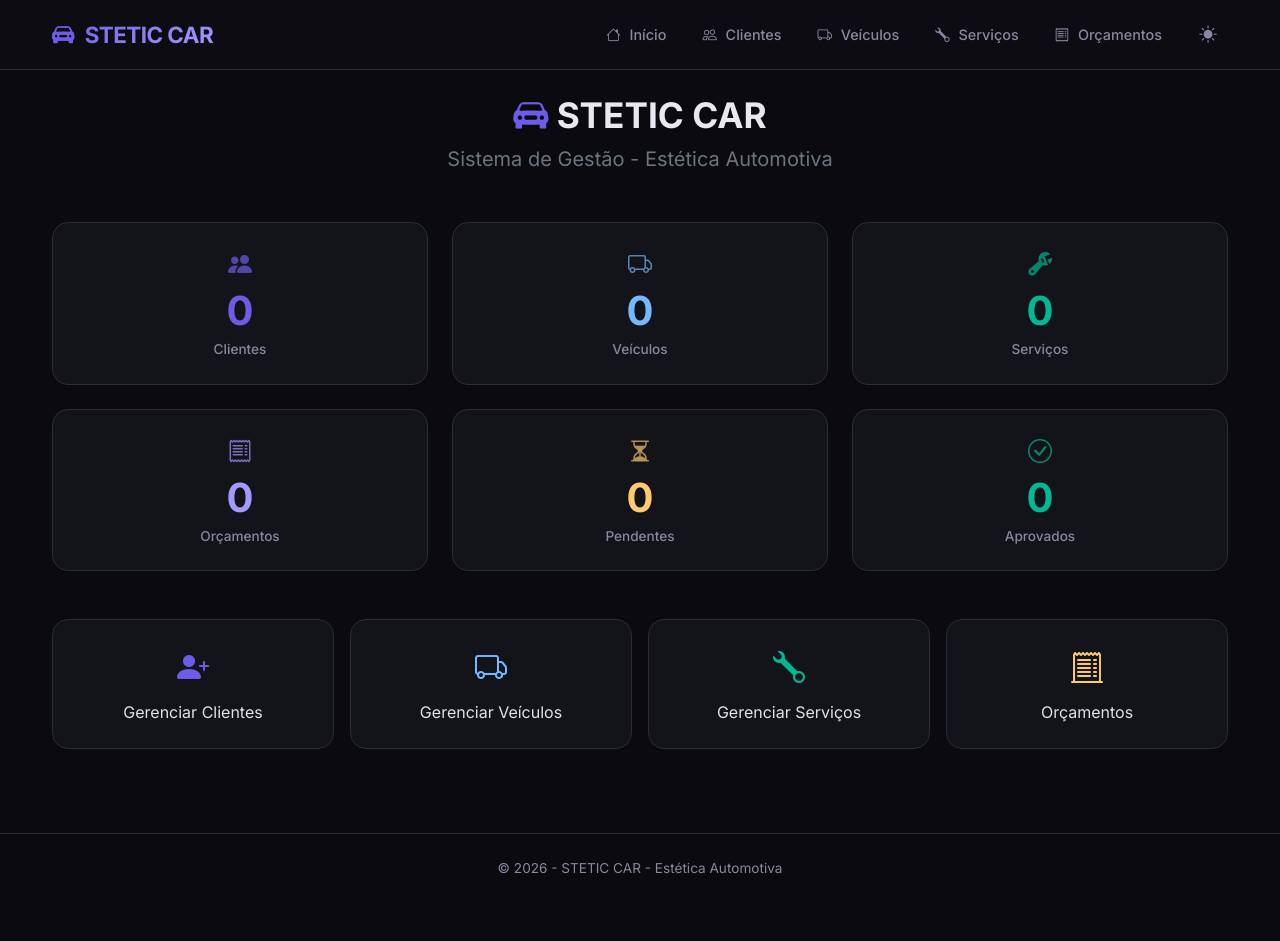
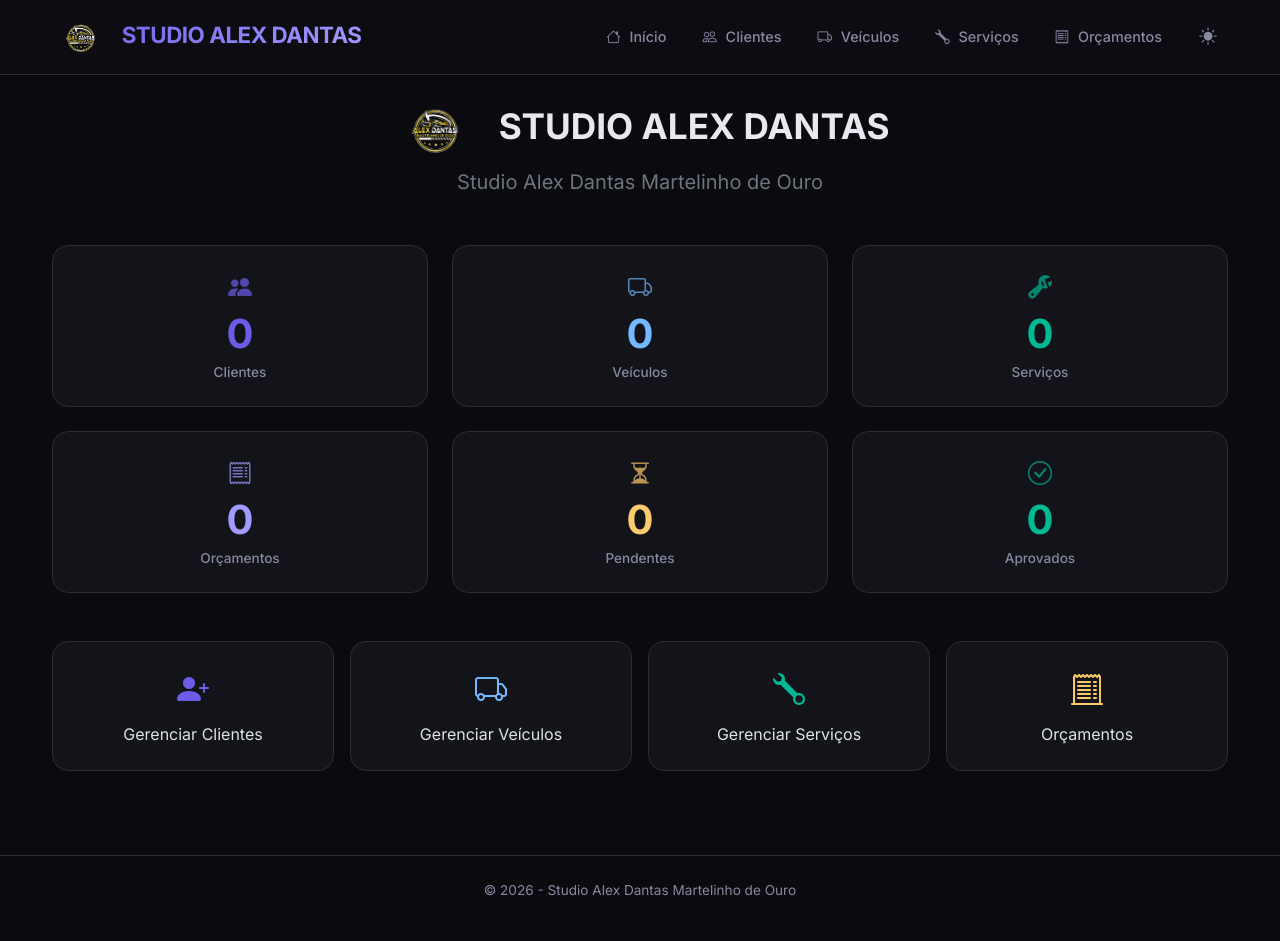
Before and after one commit to everton-developer/PI_Estetica_Automotiva, a Flask app: page / in a window 1280 px wide. Before the commit the page ends 874 px from the top, so only its background shows below. Run offline with Flask 3, Linux system fonts and the light colour scheme; data that the repository does not hold is empty; some libraries are stand-ins or nearby versions.

Commit message:
Ajuste no ícone e nome da loja

```diff
--- a/templates/base.html
+++ b/templates/base.html
@@ -5,8 +5,11 @@
 <head>
     <meta charset="UTF-8">
     <meta name="viewport" content="width=device-width, initial-scale=1.0">
-    <title>{% block title %}STETIC CAR - Estética Automotiva{% endblock %}</title>
-    <meta name="description" content="Sistema de gestão de clientes e orçamentos - STETIC CAR - Estética Automotiva">
+    <title>{% block title %}Studio Alex Dantas Martelinho de Ouro{% endblock %}</title>
+    <meta name="description" content="Sistema de gestão de clientes e orçamentos - Studio Alex Dantas Martelinho de Ouro">
+
+    <!-- Favicon -->
+    <link rel="icon" type="image/x-icon" href="{{ url_for('static', filename='icone.ico') }}">
 
     <!-- Google Fonts -->
     <link rel="preconnect" href="https://fonts.googleapis.com">
@@ -632,7 +635,7 @@
     <nav class="navbar navbar-expand-lg sticky-top">
         <div class="container">
             <a class="navbar-brand" href="/">
-                <i class="bi bi-car-front-fill"></i> STETIC CAR
+                <img src="{{ url_for('static', filename='logo_transp.png') }}" alt="Studio Alex Dantas" style="height:38px; width:auto; margin-right:8px; vertical-align:middle;" /> STUDIO ALEX DANTAS
             </a>
             <button class="navbar-toggler" type="button" data-bs-toggle="collapse" data-bs-target="#navbarNav">
                 <span class="navbar-toggler-icon"></span>
@@ -684,7 +687,7 @@
     {% block modals %}{% endblock %}
 
     <footer>
-        <p>&copy; 2026 - STETIC CAR - Estética Automotiva</p>
+        <p>&copy; 2026 - Studio Alex Dantas Martelinho de Ouro</p>
     </footer>
 
     <!-- Bootstrap JS -->
--- a/templates/clientes.html
+++ b/templates/clientes.html
@@ -1,6 +1,6 @@
 {% extends "base.html" %}
 
-{% block title %}Clientes - STETIC CAR{% endblock %}
+{% block title %}Clientes - STUDIO ALEX DANTAS{% endblock %}
 
 {% block content %}
 <h2 class="fw-bold mb-4"><i class="bi bi-people-fill me-2" style="color: var(--accent-primary);"></i>Clientes</h2>
--- a/templates/index.html
+++ b/templates/index.html
@@ -1,14 +1,14 @@
 {% extends "base.html" %}
 
-{% block title %}STETIC CAR - Painel Principal{% endblock %}
+{% block title %}Studio Alex Dantas Martelinho de Ouro - Painel Principal{% endblock %}
 
 {% block content %}
 <div class="text-center mb-5">
     <h1 class="fw-bold mb-2" style="font-size: 2.2rem;">
-        <i class="bi bi-car-front-fill" style="color: var(--accent-primary);"></i>
-        STETIC CAR
+        <img src="{{ url_for('static', filename='logo_transp.png') }}" alt="Studio Alex Dantas" style="height:60px; width:auto; vertical-align:middle; margin-right:10px;" />
+        STUDIO ALEX DANTAS
     </h1>
-    <p class="text-secondary fs-5">Sistema de Gestão - Estética Automotiva</p>
+    <p class="text-secondary fs-5">Studio Alex Dantas Martelinho de Ouro</p>
 </div>
 
 <!-- Cards de Estatísticas -->
--- a/templates/orcamento_detalhe.html
+++ b/templates/orcamento_detalhe.html
@@ -1,6 +1,6 @@
 {% extends "base.html" %}
 
-{% block title %}Orçamento #{{ orcamento[0] }} - STETIC CAR{% endblock %}
+{% block title %}Orçamento #{{ orcamento[0] }} - Studio Alex Dantas Martelinho de Ouro{% endblock %}
 
 {% block content %}
 <div class="d-flex justify-content-between align-items-center mb-4 no-print">
@@ -301,8 +301,8 @@
             <div class="col-6 text-center">
                 <div style="border-top: 1px solid #000; margin: 0 30px; padding-top: 8px;">
                     <strong>Carimbo da Loja</strong><br>
-                    <small>STETIC CAR</small><br>
-                    <small>Estética Automotiva</small>
+                    <small>Studio Alex Dantas</small><br>
+                    <small>Martelinho de Ouro</small>
                 </div>
             </div>
         </div>
--- a/templates/orcamentos.html
+++ b/templates/orcamentos.html
@@ -1,6 +1,6 @@
 {% extends "base.html" %}
 
-{% block title %}Orçamentos - STETIC CAR{% endblock %}
+{% block title %}Orçamentos - STUDIO ALEX DANTAS{% endblock %}
 
 {% block content %}
 <div class="d-flex justify-content-between align-items-center mb-4">
--- a/templates/servicos.html
+++ b/templates/servicos.html
@@ -1,6 +1,6 @@
 {% extends "base.html" %}
 
-{% block title %}Serviços - STETIC CAR{% endblock %}
+{% block title %}Serviços - STUDIO ALEX DANTAS{% endblock %}
 
 {% block content %}
 <h2 class="fw-bold mb-4"><i class="bi bi-wrench-adjustable me-2" style="color: var(--accent-success);"></i>Serviços</h2>
--- a/templates/veiculos.html
+++ b/templates/veiculos.html
@@ -1,6 +1,6 @@
 {% extends "base.html" %}
 
-{% block title %}Veículos - STETIC CAR{% endblock %}
+{% block title %}Veículos - STUDIO ALEX DANTAS{% endblock %}
 
 {% block content %}
 <h2 class="fw-bold mb-4"><i class="bi bi-truck me-2" style="color: var(--accent-info);"></i>Veículos</h2>
```
Also changed, not shown: static/icone.ico (added), static/logo_transp.png (added).
